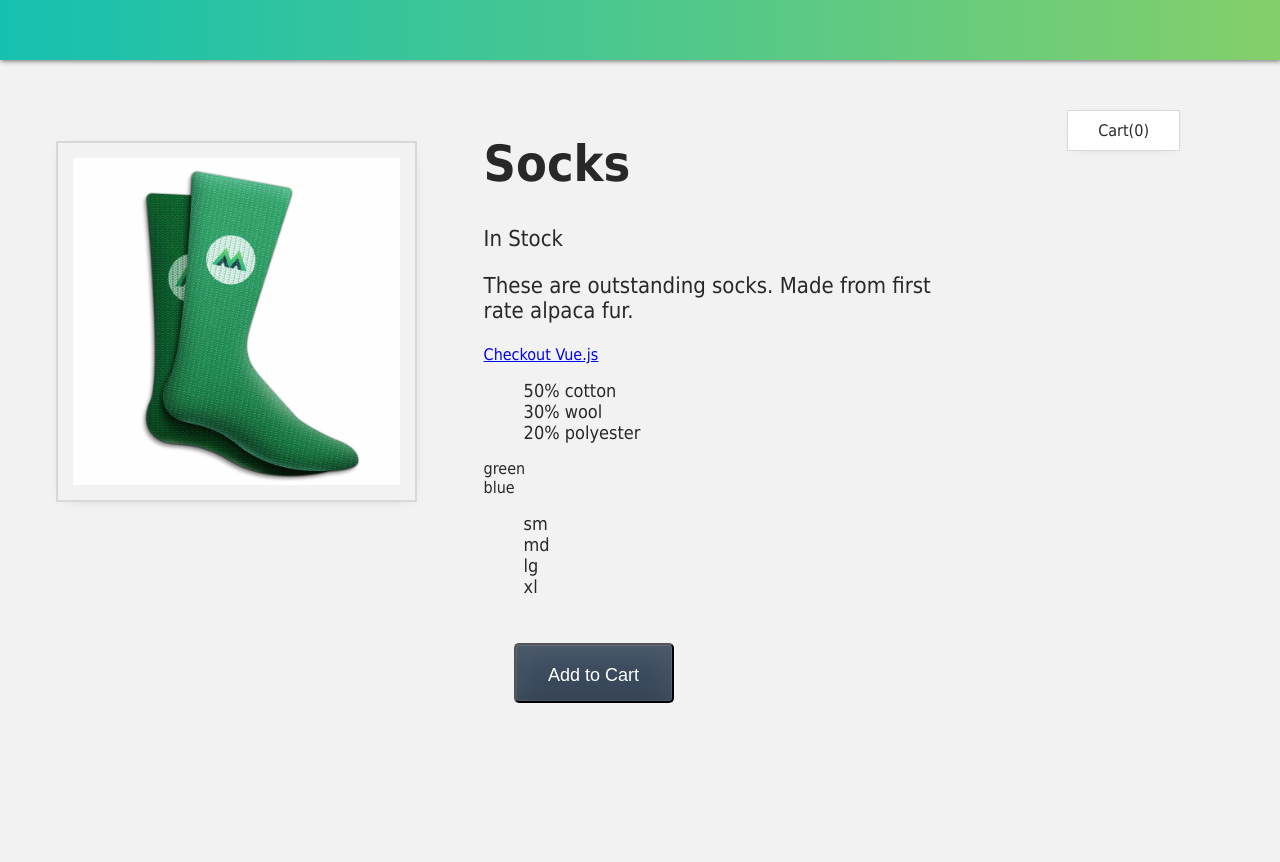
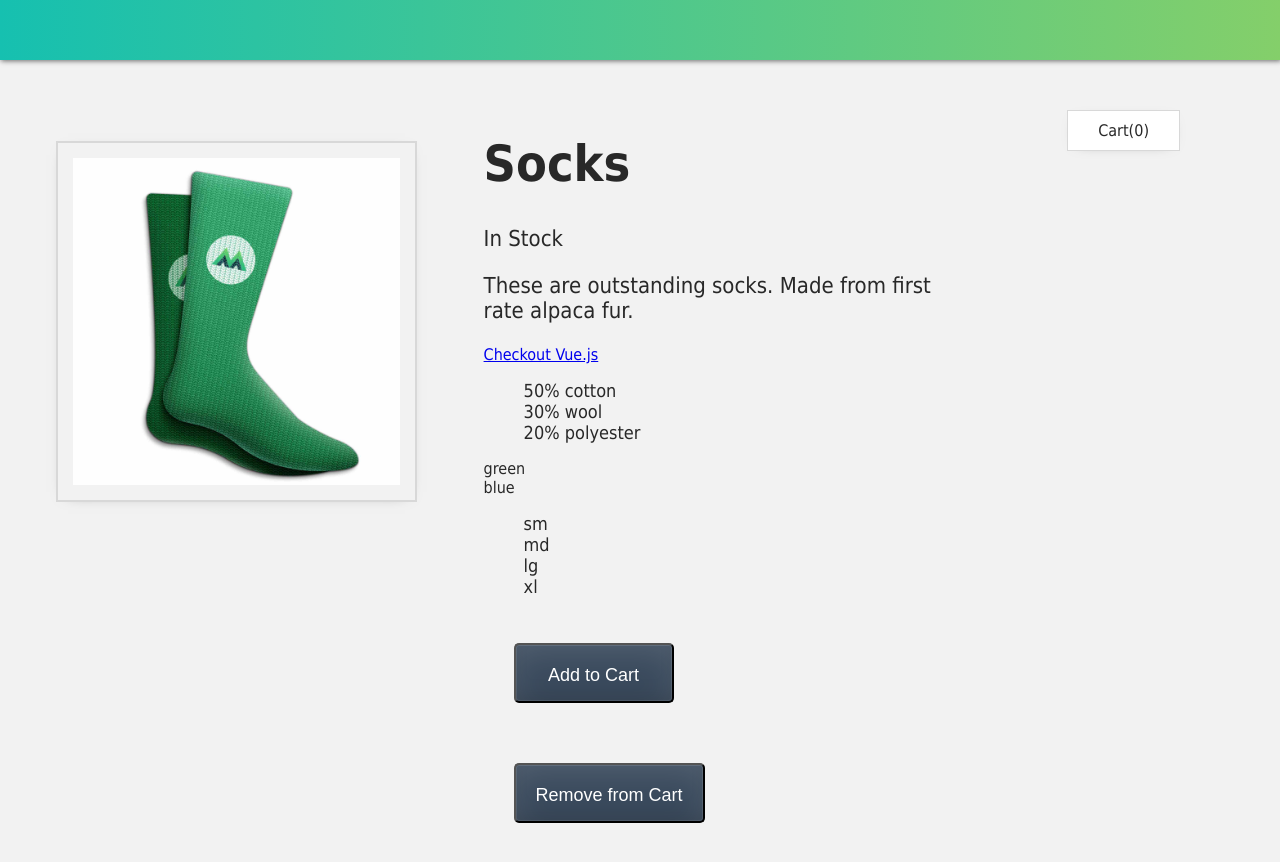
Before and after one commit to myronschippers/challenge-worksheet, a Vue app: page / in a window 1280 px wide. Shown: the top 862 px of the page. Before the commit the page ends 800 px from the top, so only its background shows below. Built offline with nearby package versions, Linux system fonts and the light colour scheme.

Commit message:
completing the Fifth Challenge of adding a remove button for the cart

```diff
--- a/src/App.vue
+++ b/src/App.vue
@@ -38,6 +38,15 @@ const cart = ref(0);
 const addToCart = () => (cart.value += 1);
 const updateImage = (variantImage) => {
   image.value = variantImage;
+};
+
+// Fifth Challenge - Create a new button that decrements the value of cart
+const removeItemFromCart = () => {
+  if (cart.value === 0) {
+    return;
+  }
+
+  cart.value -= 1;
 };
 </script>
 
@@ -87,10 +96,17 @@ const updateImage = (variantImage) => {
           <li v-for="size in sizes">{{ size }}</li>
         </ul>
 
-        <!-- Fifth Lesson: interaction -->
-        <button class="button" v-on:click="addToCart">Add to Cart</button>
-        <!-- `v-on` shorthand `@` -->
-        <!-- <button class="button" @click="addToCart">Add to Cart</button> -->
+        <div>
+          <!-- Fifth Lesson: interaction -->
+          <button class="button" v-on:click="addToCart">Add to Cart</button>
+          <!-- `v-on` shorthand `@` -->
+          <!-- <button class="button" @click="addToCart">Add to Cart</button> -->
+
+          <!-- Fifth Challenge -->
+          <button class="button button_fluid" @click="removeItemFromCart">
+            Remove from Cart
+          </button>
+        </div>
       </div>
     </div>
   </div>
--- a/src/assets/main.css
+++ b/src/assets/main.css
@@ -21,6 +21,10 @@ body {
   cursor: pointer;
 }
 
+.button_fluid {
+  width: auto;
+}
+
 .cart {
   margin: 25px 100px;
   float: right;
@@ -39,7 +43,6 @@ body {
   border: 2px solid #d8d8d8;
   border-radius: 50%;
 }
-
 
 .disabledButton {
   background-color: #d8d8d8;
@@ -89,7 +92,7 @@ li {
 }
 
 .out-of-stock-img {
-  opacity:0.5
+  opacity: 0.5;
 }
 
 p {
```
